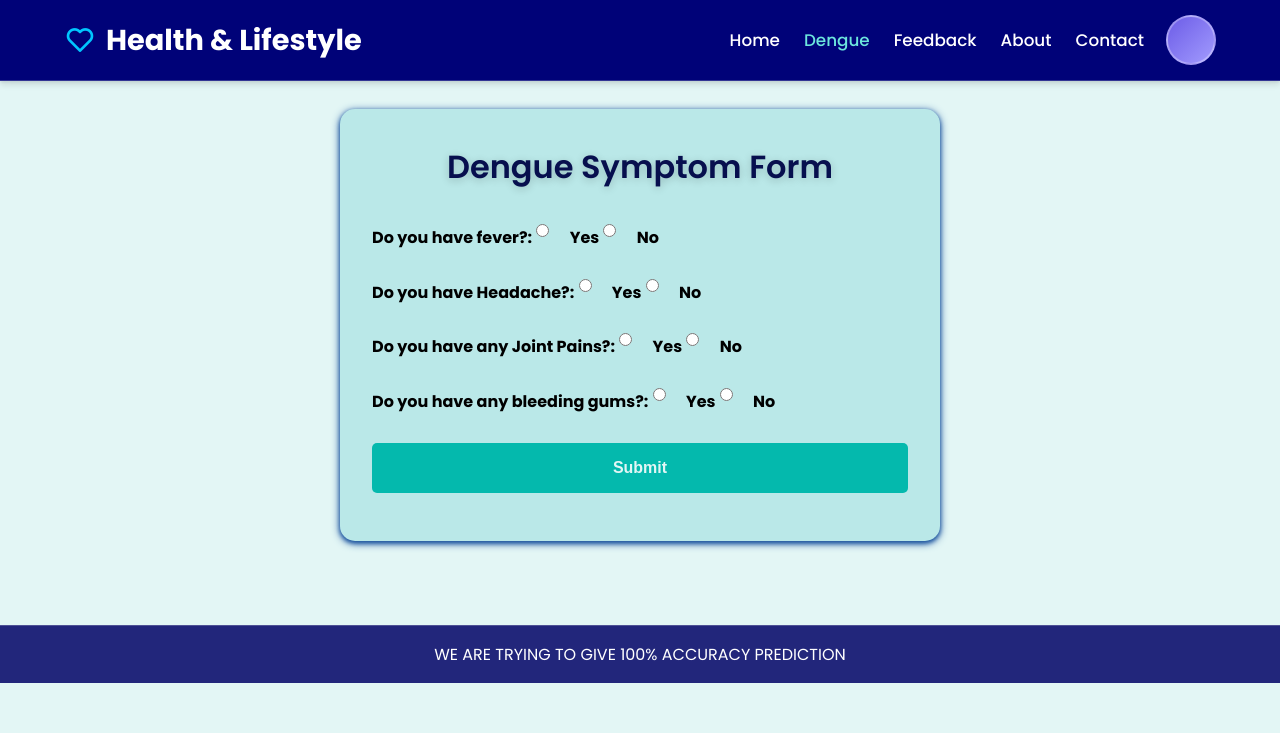
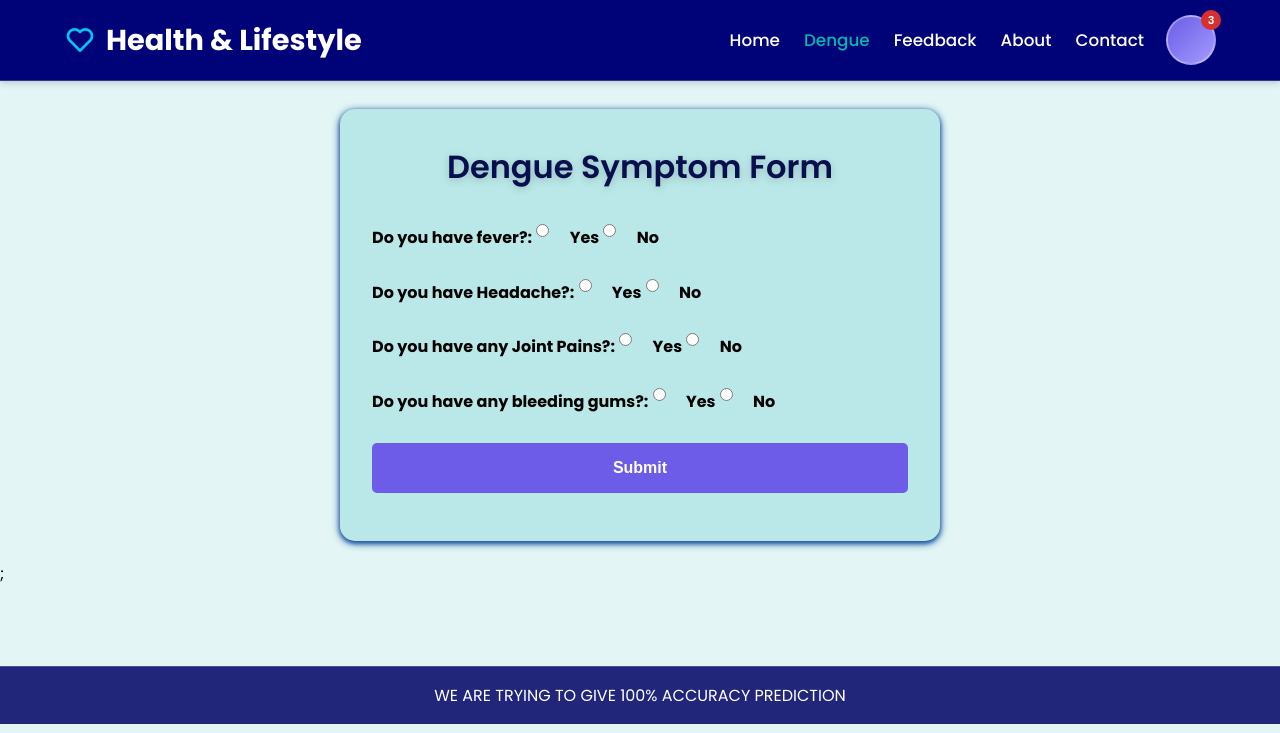
Before and after one commit to ULLIPAYALARAJA2005/SmartMediCheck, a Flask app: template templates/forms/dengue.html in a window 1280 px wide. Shown: the top 733 px of the page. Run offline with Flask 3, Linux system fonts and the light colour scheme; the template is opened without the code that fills it, so the values that code supplies are empty; parts of the project's set-up code (start-up, migrations or seed data) failed here and were passed over.

Commit message:
updated files

```diff
--- a/static/cssFiles/Dengue.css
+++ b/static/cssFiles/Dengue.css
@@ -347,7 +347,7 @@ transform: translateY(-4px);
 }
 
 .form-container input[type="submit"]:hover {
-    background: #D32F2F;
+    background: #0914af;
 }
 
 /* Footer - Preserved original styles */
@@ -440,7 +440,7 @@ footer p {
     margin: 2rem auto 1rem; /* Reduced top margin */
     /* rest of your existing form-container styles */
 }
-#submitBtn{
+.submit-btn{
     color: #e3f6f5;
     background:#04b9ad;
     border: none;
@@ -453,7 +453,7 @@ footer p {
     width: 100%;
 
 }
-#submitBtn:hover{
+submit-btn:hover{
     background: #5e42c5;
     color: white;
 }
--- a/templates/forms/dengue.html
+++ b/templates/forms/dengue.html
@@ -19,7 +19,7 @@
         <!-- Navigation Links -->
         <ul class="nav-links">
             <li><a href="{{ url_for('index') }}">Home</a></li>
-            <li><a href="#about" style="color:#6ce6dd;">Dengue</a></li>
+            <li><a href="#about" style="color:#04b9ad;">Dengue</a></li>
             <li><a href="{{ url_for('userfeedback') }}">Feedback</a></li>
             <li><a href="{{ url_for('About_dengue') }}">About</a></li>
             <li><a href="{{ url_for('contact_dengue') }}">Contact</a></li>
@@ -30,8 +30,10 @@
             <button class="profile-btn" id="profileToggle">
                 {% if user.photo_id %}
                     <img src="{{ url_for('get_photo', photo_id=user.photo_id) }}" alt="Profile" class="profile-img">
+                    <span class="notification-badge">3</span>
                 {% else %}
                     <div class="profile-icon">{{ user.name[0] | upper}}</div>
+                    <span class="notification-badge">3</span>
                 {% endif %}
             </button>
             <div class="dropdown-content" id="dropdownContent">
@@ -88,12 +90,12 @@
 </br>
 
 
-            <input type="submit" value="Submit" class="submit-btn" id ="submitBtn">
+            <input type="submit" value="Submit" class="submit-btn">
         </form>
     </div>
 <!-- This should be right after your form-container div -->
 <div id="response" class="response-container"></div>
-
+;
     <!-- Footer -->
     <footer>
         <p>WE ARE TRYING TO GIVE 100% ACCURACY PREDICTION</p>
@@ -154,7 +156,7 @@
             });
         }
 
-
+        // Navbar scroll effect
 
         // Notification badge interaction
         const notificationBadge = document.querySelector('.notification-badge');
```
